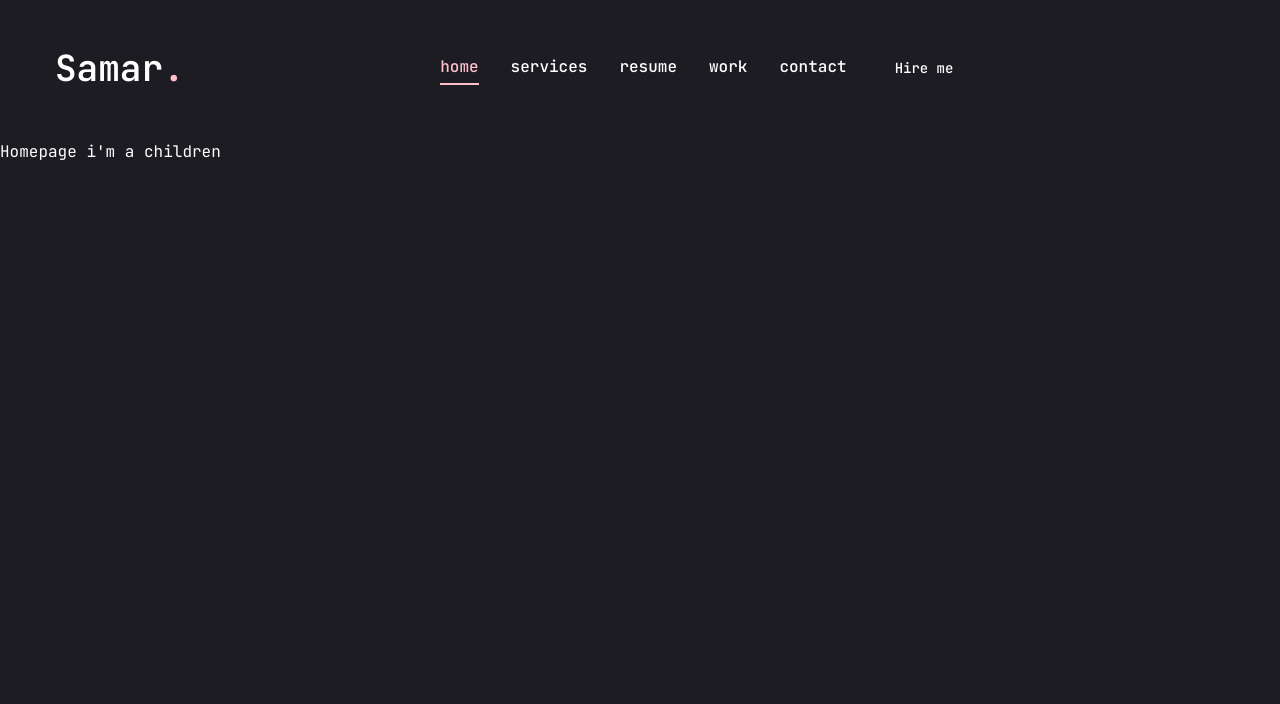
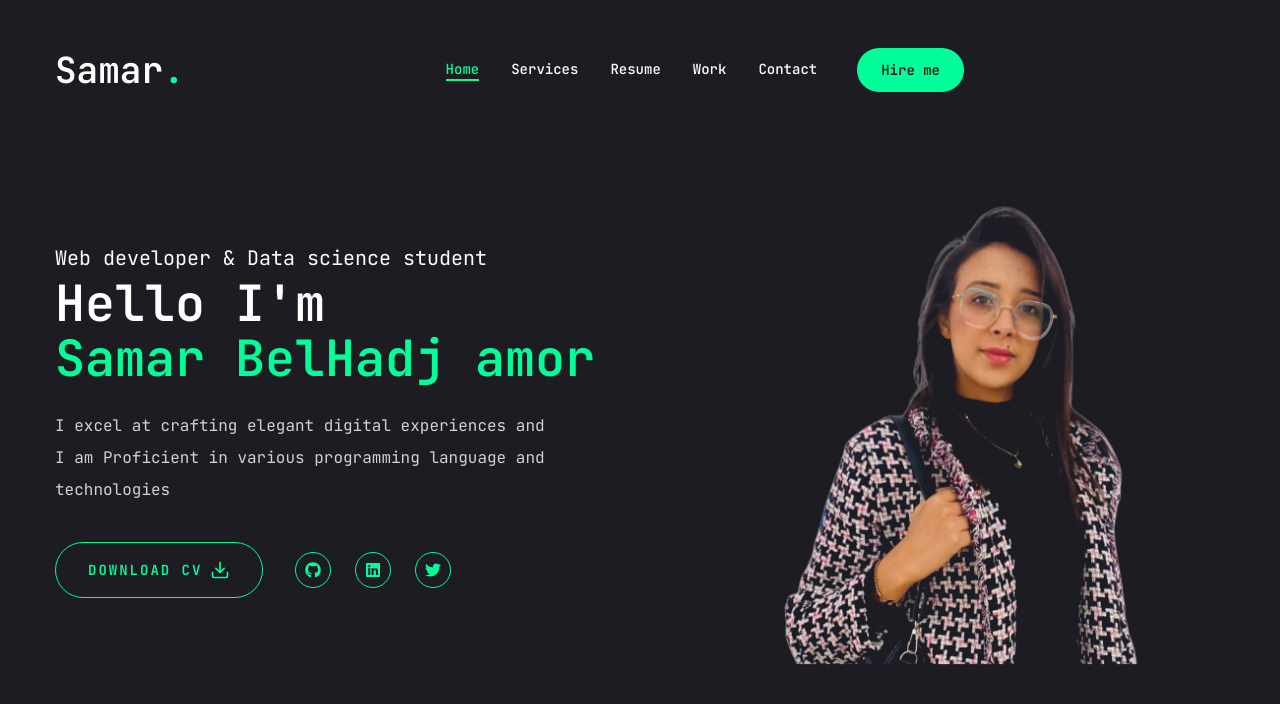
Before and after one commit to belhajjamorsamar/My_Portfolio_Website, a Next.js app in the folder my-app/: page / in a window 1280 px wide. Shown: the top 704 px of the page. Built offline with nearby package versions, Linux system fonts and the light colour scheme.

Commit message:
add image profile

```diff
--- a/my-app/app/globals.css
+++ b/my-app/app/globals.css
@@ -4,13 +4,22 @@
 
 :root {
   --font-jetBrainsMono: 'JetBrains Mono', monospace;
-
-    --accent: #FFC0CB; /* Changer la couleur d'accent en rose bébé */
-    --accent-foreground: #000; /* Optionnel : couleur d'accent au premier plan */
-
+  --accent: #ffb6c1; /* Changer la couleur d'accent en rose bébé */
+  --accent-foreground: #000; /* Optionnel : couleur d'accent au premier plan */
 }
 
+@layer base {
 /* Autres styles globaux */
-body {
-  @apply font-primary bg-primary text-white leading-loose;
+  body {
+    @apply font-primary bg-primary text-white leading-loose;
+  }
+  .h1 {
+    @apply text-[38px]  xl:text-[50px] leading-[1.1] font-semibold; /* Corrigé ici */
+  }
+  .h2 {
+    @apply text-[36px]  xl:text-[48px] leading-[1.1] font-semibold; /* Corrigé ici */
+  }
+  .h3 {
+    @apply text-[20px]  xl:text-[24px] leading-[1.1] font-semibold; /* Corrigé ici */
+  }
 }
--- a/my-app/app/page.jsx
+++ b/my-app/app/page.jsx
@@ -1,9 +1,43 @@
-import Image from "next/image";
+import {Button} from '@/components/ui/button'
+import {FiDownload} from 'react-icons/fi'
 
-export default function Home() {
+//components
+import Social from '@/components/Socials'
+import Photo from '@/components/Photo'
+
+
+const Home = () => {
   return (
-  <main>
-    Homepage i'm a children
-  </main>
-  );
+    <section className="h-full">
+     <div className="container mx-auto h-full">
+      <div className="flex flex-col xl:flex-row items-center justify-between xl:pt-8 xl:pb-24">
+        {/*text*/ }
+        <div className='text-center xl:text-left order-2 xl:order-none'>
+          <span className='text-xl'>Web developer & Data science student</span>
+          <h1 className='h1 mb-6'>Hello I'm <br/> <span className='text-accent'>Samar BelHadj amor</span></h1>
+        <p className='max-w-[500px] mb-9 text-white/80'>I excel at crafting elegant digital experiences and I am Proficient in various programming  language and technologies </p>
+        {/* btn and socials */}
+        <div className='flex flex-col xl:flex-row items-center gap-8 '>
+          <Button variant="outline" size="lg" className="uppercase flex items-center gap-2" >
+            <span>Download CV</span>
+            <FiDownload className='text-xl'/>
+          </Button>
+          <div className='mb-8 xl:mb-0'>
+          <Social containerStyles="flex gap-6" iconStyles="w-9 h-9 border border-accent
+           rounded-full flex justify-center items-center text-accent text-base hover:bg-accent hover:text-primary
+           hover:transition-all duration-500
+          "/>
+          </div>
+        </div>
+        </div>
+        {/*photo */}
+        <div className='order-1 xl:order-none nb-8 xl:mb-0'>
+        <Photo/>
+        </div>
+      </div>
+     </div>
+    </section>
+  )
 }
+
+export default Home
--- a/my-app/components/Header.jsx
+++ b/my-app/components/Header.jsx
@@ -7,7 +7,7 @@
 
 const Header = () => {
   return (
-    <header className='py-8 xl:py-12 text-white'>
+    <header className='py-10 xl:py-12 text-white '>
      <div className='container mx-auto flex justify-between items-center'>
 
 
@@ -20,10 +20,10 @@
 
         {/*desktop nav & hire me button */}
 
-            <div className = "xl:flex hidden items-center gap-8">
+            <div className = "xl:flex hidden items-center gap-10">
               <Nav/>
                  <Link href ="/contact">
-                <Button>Hire me</Button>
+                <Button className="text-sm">Hire me</Button>
                  </Link>
             </div>
 
--- a/my-app/components/Nav.jsx
+++ b/my-app/components/Nav.jsx
@@ -5,23 +5,23 @@
 
 const links = [
     {
-    name:"home",
+    name:"Home",
     path:"/",
     },
     {
-    name:"services",
+    name:"Services",
     path:"/services",
     },
     {
-    name:"resume",
+    name:"Resume",
     path:"/resume",
     },
     {
-    name:"work",
+    name:"Work",
     path:"/work",
     },
     {
-    name:"contact",
+    name:"Contact",
     path:"/contact",
     },
 ];
@@ -35,8 +35,8 @@
             <Link
              href={link.path}
              key={index}
-             className={`${link.path === pathname && "text-accent border-b-2 border-accent"
-            } capotalize font-medium hover:text-accent transition-all`}
+             className={`${link.path === pathname && "text-accent border-b-2 text-sm border-accent"
+            } capotalize font-medium hover:text-accent transition-all text-sm`}
             >
              {link.name}
             </Link>
--- /dev/null
+++ b/my-app/components/Photo.jsx
@@ -0,0 +1,37 @@
+"use client";
+
+import {motion} from "framer-motion";
+import Image from "next/image";
+
+const Photo = () => {
+  return (
+    <div className="w-full h-full relative">
+      <motion.div
+       initial={{opacity:0}}
+       animate={{
+       opacity:1,
+       transition:{ delay:2, duration: 0.4, ease:"easeIn"},
+       }}
+       >
+      <motion.div
+      initial={{opacity:0}}
+      animate={{
+       opacity:1,
+       transition:{ delay:2.4, duration: 0.4, ease:"easeInOut"},
+       }}
+      className="w-[298px] h-[298px] xl:w-[498px] xl:h-[498px] mix-blend-lighten"
+      >
+          <Image
+           src="/assets/photos.png"
+           priority
+           quality={100}
+           fill
+           alt="samar belhajj amor"
+           className="object-contain"/>
+        </motion.div >
+      </motion.div>
+    </div>
+  )
+}
+
+export default Photo
--- /dev/null
+++ b/my-app/components/Socials.jsx
@@ -0,0 +1,24 @@
+import Link from "next/link";
+import { FaGithub, FaLinkedin, FaTwitter } from 'react-icons/fa';
+
+const socials =[
+  {icon:<FaGithub/>,path:'https://github.com/belhajjamorsamar'},
+  {icon:<FaLinkedin/>,path:'https://www.linkedin.com/in/samar-belhajj-amor/'},
+  {icon:<FaTwitter/>,path:'https://twitter.com/BELHAJAMORSamar'},
+
+]
+const Social = ({containerStyles, iconStyles}) => {
+  return (
+    <div className={containerStyles}>
+      {socials.map((item, index)=> {
+        return (
+        <Link key={index} href={item.path} className={iconStyles}>
+          {item.icon}
+        </Link>
+        );
+      })}
+    </div>
+  )
+}
+
+export default Social
--- a/my-app/components/ui/button.jsx
+++ b/my-app/components/ui/button.jsx
@@ -5,25 +5,20 @@
 import { cn } from "@/lib/utils"
 
 const buttonVariants = cva(
-  "inline-flex items-center justify-center whitespace-nowrap rounded-md text-sm font-medium ring-offset-background transition-colors focus-visible:outline-none focus-visible:ring-2 focus-visible:ring-ring focus-visible:ring-offset-2 disabled:pointer-events-none disabled:opacity-50",
+  "inline-flex items-center justify-center whitespace-nowrap rounded-full text-base font-semibold ring-offset-white transition-colors ",
   {
     variants: {
       variant: {
-        default: "bg-primary text-primary-foreground hover:bg-primary/90",
-        destructive:
-          "bg-destructive text-destructive-foreground hover:bg-destructive/90",
-        outline:
-          "border border-input bg-background hover:bg-accent hover:text-accent-foreground",
-        secondary:
-          "bg-secondary text-secondary-foreground hover:bg-secondary/80",
-        ghost: "hover:bg-accent hover:text-accent-foreground",
-        link: "text-primary underline-offset-4 hover:underline",
+        default: "bg-accent text-primary hover:bg-accent-hover",
+        primary:'bg-primary text-white',
+        outline:'border border-accent bg-transparent text-accent hover:bg-accent hover:text-primary'
+
       },
       size: {
-        default: "h-10 px-4 py-2",
-        sm: "h-9 rounded-md px-3",
-        lg: "h-11 rounded-md px-8",
-        icon: "h-10 w-10",
+        default: "h-[44px] px-6",
+        sm: "h-[48px] px-6",
+        lg: "h-[56px] px-8 text-sm uppercase tracking-[2px]",
+
       },
     },
     defaultVariants: {
--- a/my-app/tailwind.config.js
+++ b/my-app/tailwind.config.js
@@ -25,8 +25,8 @@
       colors: {
         primary: "#1c1c22",
         accent: {
-          DEFAULT: "#FFC0CB", // Changer la couleur d'accent par défaut en #FFC0CB
-          hover: "#FFB6C1", // Optionnel : couleur d'accent au survol
+          DEFAULT: "#00ff99", // Changer la couleur d'accent par défaut en #FFC0CB
+          hover: "#00E187", // Optionnel : couleur d'accent au survol
         },
         border: "hsl(var(--border))",
         input: "hsl(var(--input))",
```
Also changed, not shown: my-app/public/assets/photos.png (added).
